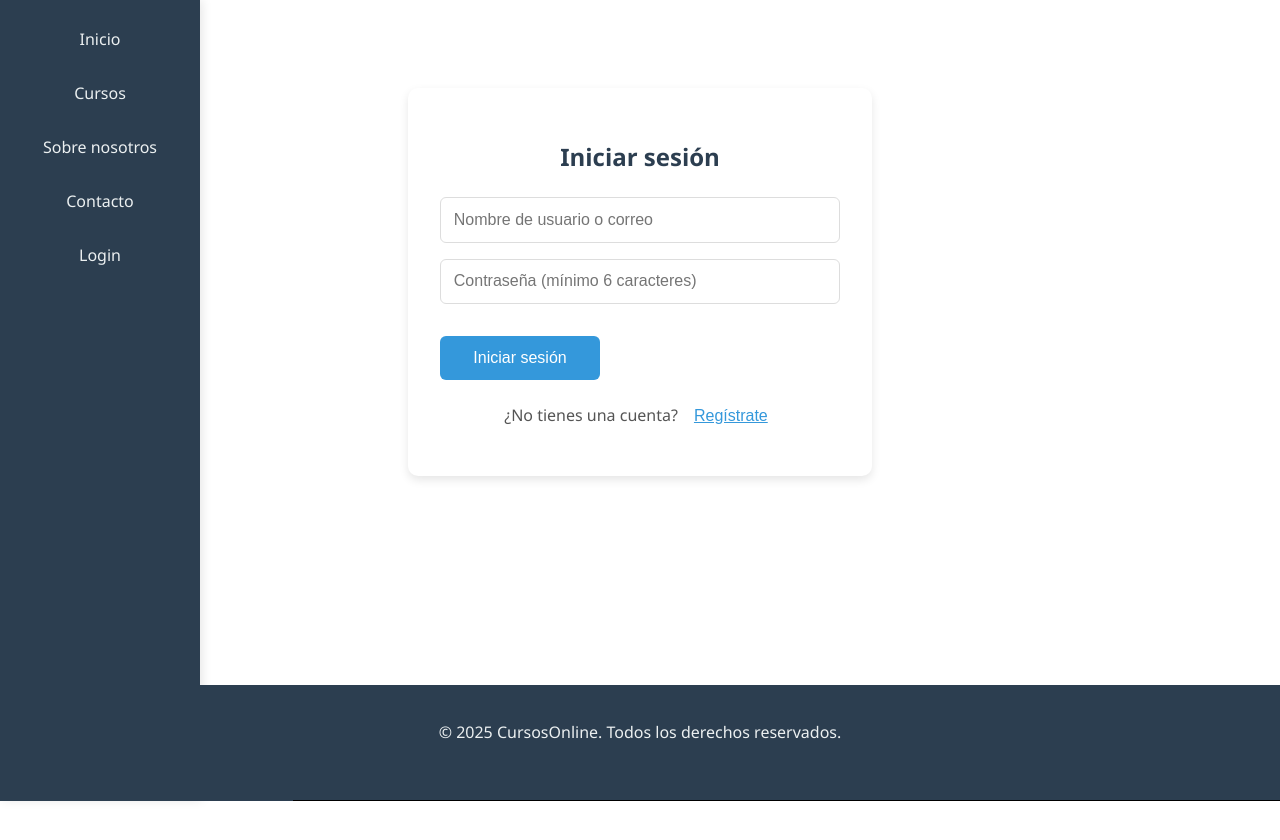
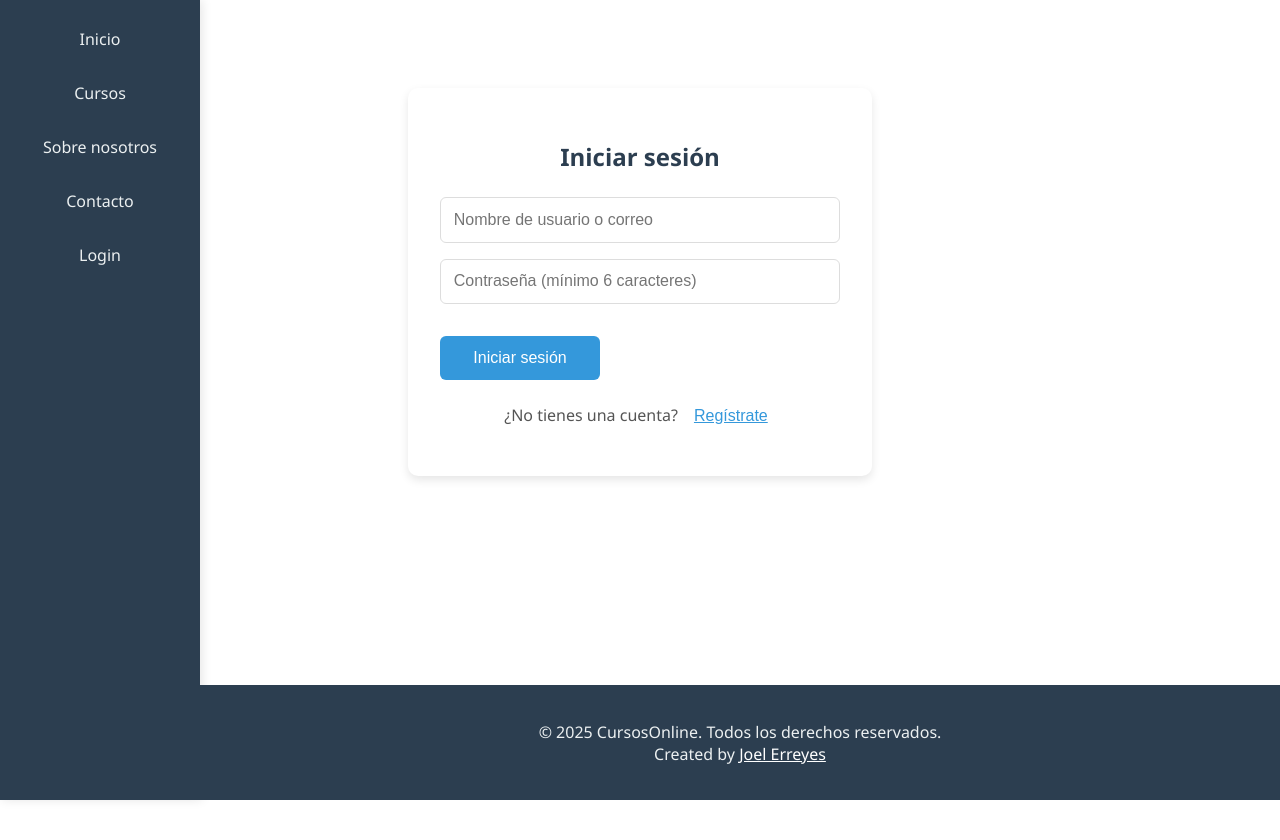
Before and after one commit to erreyesjoel/cursosOnline, a React (Vite) app in the folder front/: page /login in a window 1280 px wide. Shown: the top 840 px of the page. Built offline with nearby package versions, Linux system fonts and the light colour scheme; no server answers.

Commit message:
modificaciones en header y footer

```diff
--- a/front/src/Footer.css
+++ b/front/src/Footer.css
@@ -15,29 +15,37 @@
   padding: 1rem;
 }
 
+/* Footer.css */
 .footer {
   position: fixed;
+  left: 200px;           /* Empieza después del sidebar */
   bottom: 0;
-  left: 50%;
-  transform: translateX(-50%) scaleX(1.34);
-  width: 100%;
+  width: calc(100% - 200px); /* Solo el ancho del contenido, no del sidebar */
   height: 115px;
   background-color: #2c3e50;
   color: #ecf0f1;
   text-align: center;
   padding: 1rem;
   box-sizing: border-box;
-  transform-origin: center;
+  display: flex;
+  align-items: center;
+  justify-content: center;
+  margin: 0;
+  z-index: 100;
 }
 
 .footer-content {
-  transform: scaleX(0.746);
   width: 100%;
-  display: inline-block;
+  display: flex;
+  justify-content: center;
 }
 
 .footerText {
-  padding-top: 20px;
-  margin: 0 auto;
-  display: block;
+  margin: 0;
+  padding: 0;
 }
+
+.footer-link {
+  color: #ffffff;
+  text-decoration: underline;
+}
--- a/front/src/Footer.jsx
+++ b/front/src/Footer.jsx
@@ -3,10 +3,19 @@ import './Footer.css';
 
 const Footer = () => {
   return (
-   <footer className="footer">
+  <footer className="footer">
   <div className="footer-content">
     <p className="footerText">
-      © 2025 CursosOnline. Todos los derechos reservados.
+      © 2025 CursosOnline. Todos los derechos reservados.<br />
+      Created by{' '}
+      <a
+        href="https://portafoli-joel-erreyes-773469.gitlab.io/"
+        target="_blank"
+        rel="noopener noreferrer"
+        className="footer-link"
+      >
+        Joel Erreyes
+      </a>
     </p>
   </div>
 </footer>
--- a/front/src/Header.css
+++ b/front/src/Header.css
@@ -58,9 +58,18 @@
   bottom: 20px;
   width: 100%;
   text-align: center;
-  padding: 360px 0;
+  padding: 20px 0; /* Reducido de 360px */
   color: #ecf0f1;
   font-size: 0.9rem;
+}
+
+.user-actions {
+  display: flex;
+  flex-direction: column;
+  align-items: center;
+  position: relative;
+  bottom: 20px; /* Lo mantiene en la parte inferior */
+  width: 100%;
 }
 
 .user-greeting span {
--- a/front/src/Header.jsx
+++ b/front/src/Header.jsx
@@ -33,20 +33,19 @@ const Header = () => {
       <Link to="/admin">Admin Panel</Link>
     )}
 
-        {/* Botón de cerrar sesión */}
+    {/* Contenedor separado para saludo y botón */}
     {!loading && user && (
-          <button onClick={handleLogout}
-className="logout-btn">
-            Cerrar sesión
-          </button>
-        )}
-
-        {!loading && user && (
+      <div className="user-actions">
         <div className="user-greeting">
           <span>¡Hola, {user.usuario}!</span>
         </div>
+        <button onClick={handleLogout} className="logout-btn">
+          Cerrar sesión
+        </button>
+      </div>
     )}
   </nav>
+
     </header>
   );
 };
```
Lines whose indentation alone changed are shown as unchanged.
